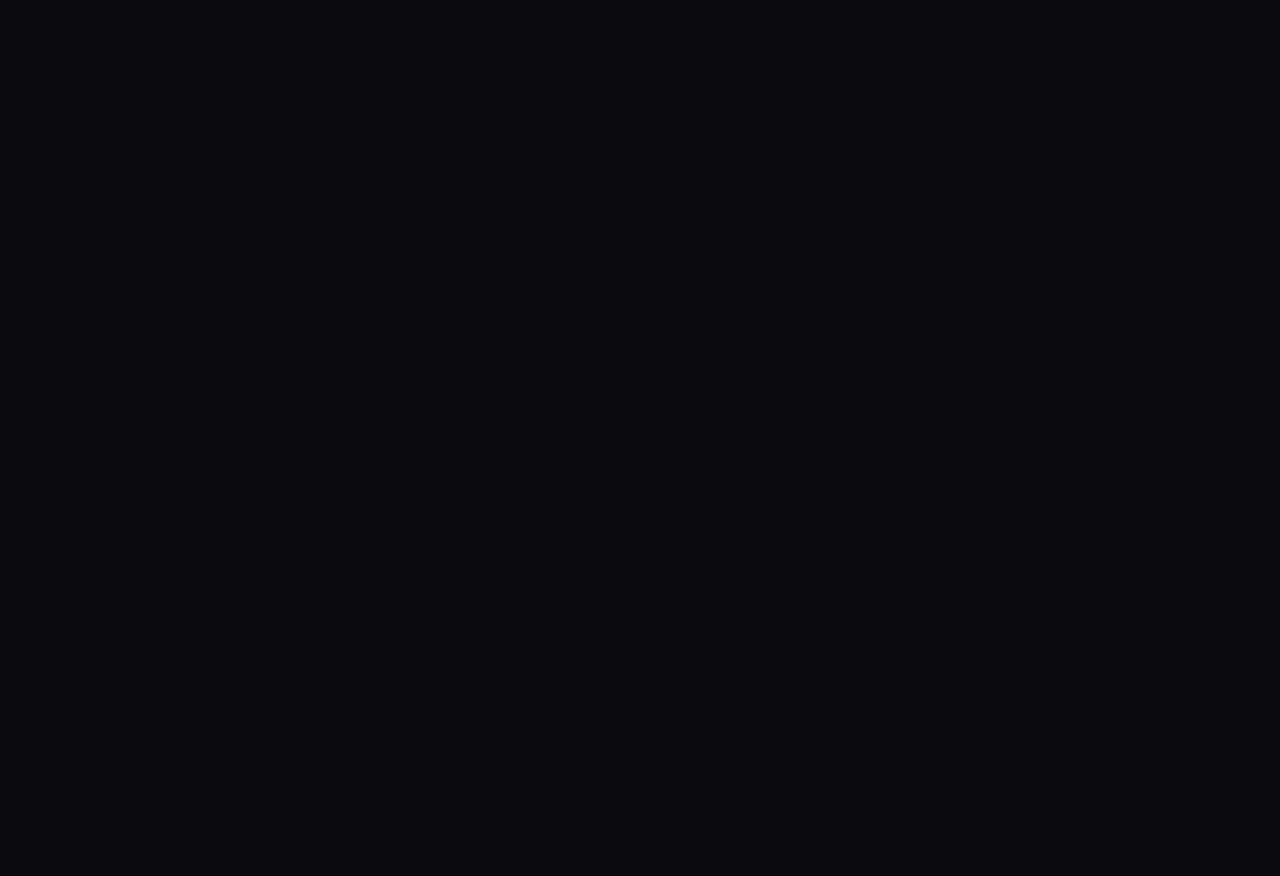
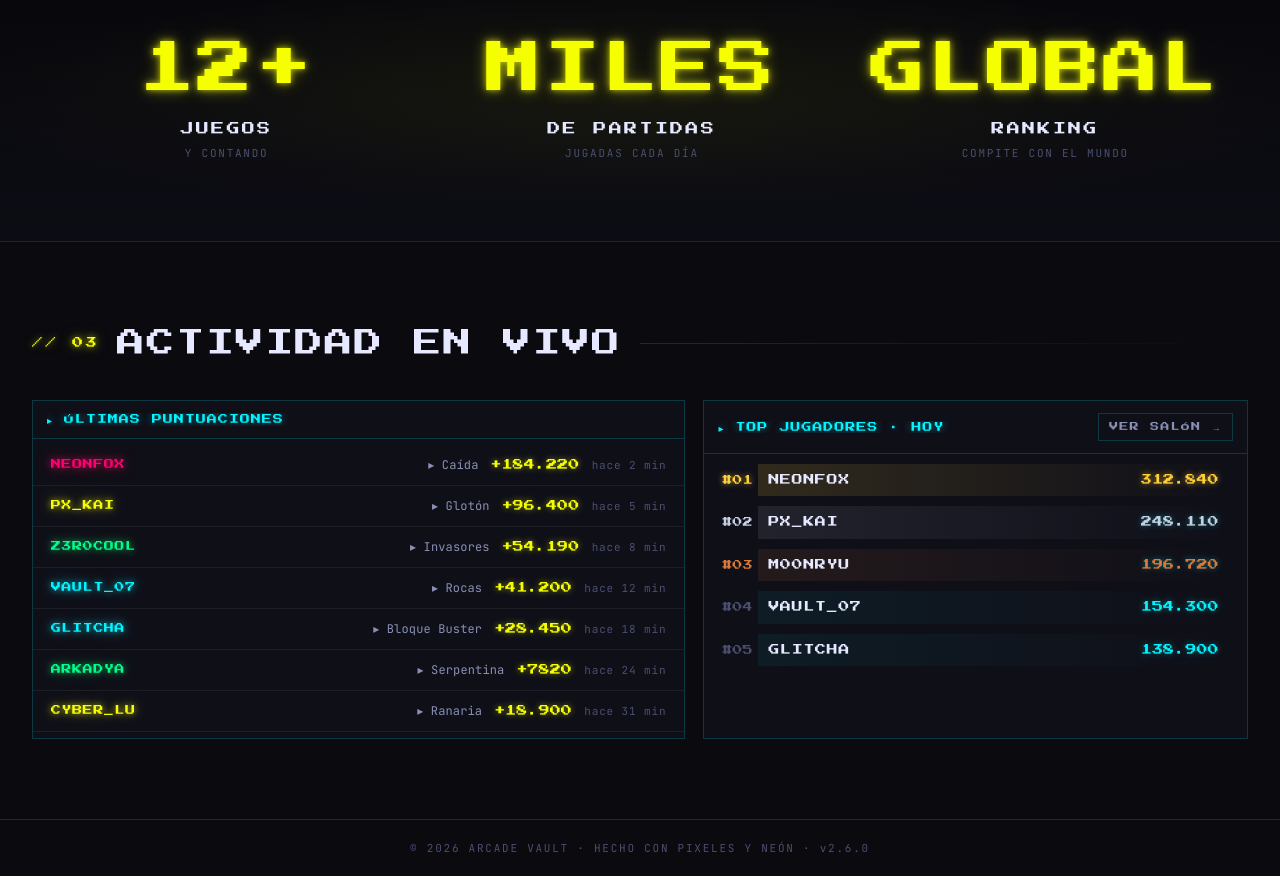
Before and after one commit to modoZen/arcade-vualt, a Next.js app: page / in a window 1280 px wide. Shown: the part 1800-2676 px from the top of the page. Before the commit the page ends 1803 px from the top, so only its background shows below. Built offline with nearby package versions, Linux system fonts and the light colour scheme.

Commit message:
feat: agregar sección de estadísticas y actividad en vivo en la pantalla de inicio

```diff
--- a/app/page.tsx
+++ b/app/page.tsx
@@ -184,6 +184,30 @@ function FeatureIcon({ kind }: { kind: string }) {
   return null;
 }
 
+const STATS = [
+  { n: "12+", u: "JUEGOS", s: "Y CONTANDO" },
+  { n: "MILES", u: "DE PARTIDAS", s: "JUGADAS CADA DÍA" },
+  { n: "GLOBAL", u: "RANKING", s: "COMPITE CON EL MUNDO" },
+] as const;
+
+const TICKER = [
+  { p: "NEONFOX", g: "Caída", s: 184220, t: "hace 2 min", c: "magenta" },
+  { p: "PX_KAI", g: "Glotón", s: 96400, t: "hace 5 min", c: "yellow" },
+  { p: "Z3R0COOL", g: "Invasores", s: 54190, t: "hace 8 min", c: "green" },
+  { p: "VAULT_07", g: "Rocas", s: 41200, t: "hace 12 min", c: "cyan" },
+  { p: "GLITCHA", g: "Bloque Buster", s: 28450, t: "hace 18 min", c: "cyan" },
+  { p: "ARKADYA", g: "Serpentina", s: 7820, t: "hace 24 min", c: "green" },
+  { p: "CYBER_LU", g: "Ranaria", s: 18900, t: "hace 31 min", c: "yellow" },
+] as const;
+
+const TOP_PLAYERS = [
+  { r: 1, p: "NEONFOX", s: 312840 },
+  { r: 2, p: "PX_KAI", s: 248110 },
+  { r: 3, p: "M00NRYU", s: 196720 },
+  { r: 4, p: "VAULT_07", s: 154300 },
+  { r: 5, p: "GLITCHA", s: 138900 },
+] as const;
+
 function MiniCard({ game }: { game: Game }) {
   return (
     <Link href={`/juego/${game.id}`} className="mini-card">
@@ -272,6 +296,67 @@ export default function Home() {
           </Link>
         </div>
       </section>
+
+      <section className="home-stats reveal">
+        <div className="stats-inner">
+          {STATS.map((st, i) => (
+            <div key={st.u} className="stat-block" style={{ transitionDelay: i * 90 + "ms" }}>
+              <div className="stat-n neon-yellow">{st.n}</div>
+              <div className="stat-u pixel">{st.u}</div>
+              <div className="stat-s">{st.s}</div>
+            </div>
+          ))}
+        </div>
+      </section>
+
+      <section className="home-section reveal">
+        <div className="section-head">
+          <div className="kicker pixel neon-yellow">{"// 03"}</div>
+          <h2 className="section-title">ACTIVIDAD EN VIVO</h2>
+          <div className="section-rule"></div>
+        </div>
+        <div className="activity-grid">
+          <div className="activity-card">
+            <div className="ac-head">
+              <div className="ac-title pixel">▸ ÚLTIMAS PUNTUACIONES</div>
+            </div>
+            <div className="ticker">
+              {TICKER.map((r, i) => (
+                <div key={r.p} className="tick-row" style={{ animationDelay: i * 60 + "ms" }}>
+                  <span className={"tk-p neon-" + r.c}>{r.p}</span>
+                  <span className="tk-mid">▸ {r.g}</span>
+                  <span className="tk-s">+{r.s.toLocaleString("es-ES")}</span>
+                  <span className="tk-t">{r.t}</span>
+                </div>
+              ))}
+            </div>
+          </div>
+
+          <div className="activity-card">
+            <div className="ac-head">
+              <div className="ac-title pixel neon-magenta">▸ TOP JUGADORES · HOY</div>
+              <Link href="/salon" className="lb-link">
+                VER SALÓN →
+              </Link>
+            </div>
+            <div className="top-list">
+              {TOP_PLAYERS.map((r, i) => (
+                <div
+                  key={r.p}
+                  className={"top-row" + (i === 0 ? " top1" : i === 1 ? " top2" : i === 2 ? " top3" : "")}
+                >
+                  <span className="tp-rk">#{String(r.r).padStart(2, "0")}</span>
+                  <span className="tp-bar">
+                    <span className="tp-fill" style={{ width: 100 - i * 16 + "%" }}></span>
+                  </span>
+                  <span className="tp-p">{r.p}</span>
+                  <span className="tp-s">{r.s.toLocaleString("es-ES")}</span>
+                </div>
+              ))}
+            </div>
+          </div>
+        </div>
+      </section>
     </div>
   );
 }
```
